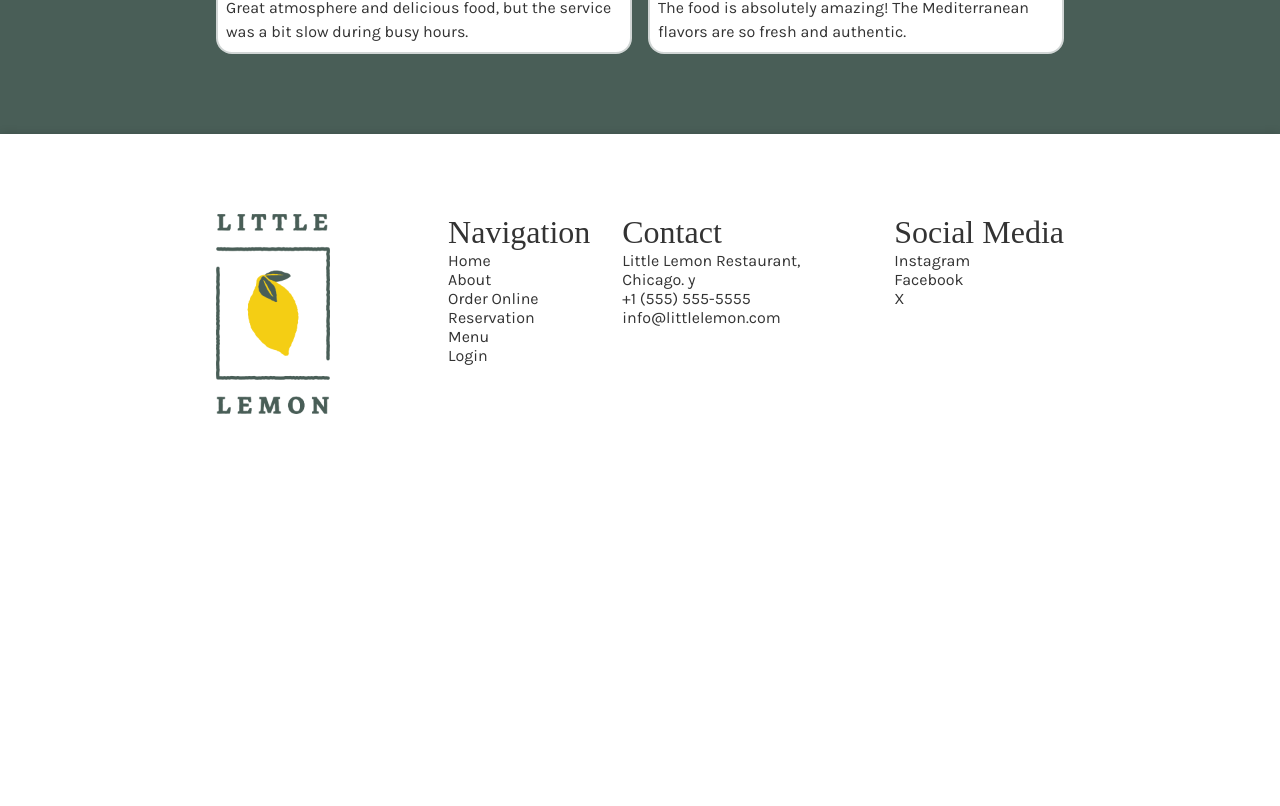
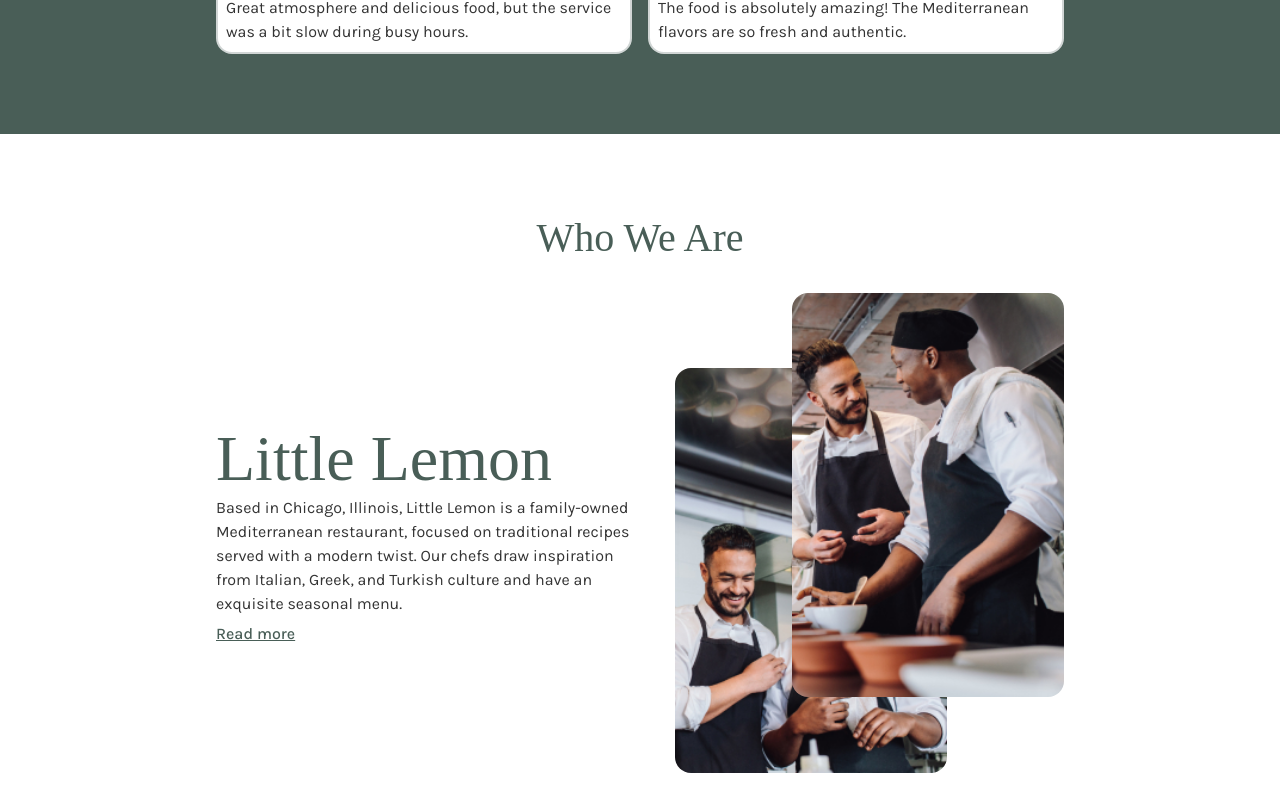
Before and after one commit to thedanieldiya/littlelemon, a React (Create React App) app: page / in a window 1280 px wide. Shown: the part 1494-2300 px from the top of the page. Before the commit the page ends 1988 px from the top, so only its background shows below. Built offline with nearby package versions, Linux system fonts and the light colour scheme; a web font is replaced by a local one.

Commit message:
who we are

```diff
--- a/src/assets/index.js
+++ b/src/assets/index.js
@@ -7,3 +7,5 @@ export { default as Bruschetta } from "./bruschetta.jpg";
 export { default as Nachos } from "./nachos.jpg";
 export { default as Alice } from "./alice.jpg";
 export { default as James } from "./james.jpg";
+export { default as Mario } from "./marioAdrianA.jpg";
+export { default as Adrian } from "./marioAdrianB.jpg";
--- a/src/pages/home/Home.jsx
+++ b/src/pages/home/Home.jsx
@@ -3,6 +3,7 @@ import "./home.css";
 import Hero from "./hero/Hero";
 import Specials from "./specials/Specials";
 import Testimonials from "./testimonials/Testimonials";
+import WhoWeAre from "./whoweare/WhoWeAre";
 
 const Home = () => {
 	return (
@@ -10,6 +11,7 @@ const Home = () => {
 			<Hero />
 			<Specials />
 			<Testimonials />
+			<WhoWeAre />
 		</>
 	);
 };
--- /dev/null
+++ b/src/pages/home/whoweare/WhoWeAre.jsx
@@ -0,0 +1,34 @@
+import React from "react";
+import "./whoweare.css";
+import { Link } from "react-router-dom";
+import { Adrian, Mario } from "../../../assets";
+
+const WhoWeAre = () => {
+	return (
+		<div className="whoweare">
+			<section className="section">
+				<h2 className="sub__title">Who We Are</h2>
+				<div className="whoweare__body">
+					<div className="whoweare__text">
+						<h2 className="display">Little Lemon</h2>
+						<p className="paragraph__text">
+							Based in Chicago, Illinois, Little Lemon is a family-owned
+							Mediterranean restaurant, focused on traditional recipes served
+							with a modern twist. Our chefs draw inspiration from Italian,
+							Greek, and Turkish culture and have an exquisite seasonal menu.
+						</p>
+						<Link to="/about" className="highlight__text">
+							Read more
+						</Link>
+					</div>
+					<div className="whoweare__image">
+						<img src={Mario} alt={Mario} className="mario" />
+						<img src={Adrian} alt={Adrian} className="adrian" />
+					</div>
+				</div>
+			</section>
+		</div>
+	);
+};
+
+export default WhoWeAre;
--- /dev/null
+++ b/src/pages/home/whoweare/whoweare.css
@@ -0,0 +1,86 @@
+.whoweare__body {
+	display: flex;
+	justify-content: space-between;
+	gap: 32px;
+	align-items: center;
+	color: var(--s-black);
+}
+
+.whoweare__text {
+	flex: 1.1;
+}
+
+.whoweare h2 {
+	color: var(--green);
+	margin: 0;
+}
+
+.whoweare section > h2 {
+	color: var(--green);
+	width: fit-content;
+	margin: 0 auto;
+	margin-bottom: 32px;
+}
+
+.whoweare p {
+	margin-bottom: 8px;
+}
+
+.whoweare a {
+	color: var(--green);
+	text-decoration: underline;
+	transition: color 0.2s ease-in-out;
+}
+
+.whoweare a:hover {
+	color: var(--s-orange);
+	text-decoration: underline;
+}
+
+.whoweare__image {
+	flex: 1;
+	position: relative;
+	height: 480px;
+}
+
+.whoweare__image img {
+	position: absolute;
+	border-radius: 16px;
+	width: 70%;
+	height: auto;
+	transition: all 0.2s ease-in-out;
+	object-fit: contain;
+}
+
+.whoweare__image img:hover {
+	box-shadow: 0px 2px 10px rgba(0, 0, 0, 0.25);
+}
+
+.mario {
+	top: 0;
+	right: 0;
+	z-index: 2;
+}
+
+.adrian {
+	bottom: 0;
+	left: 0;
+	z-index: 1;
+	transition: all 0.2s ease-in-out;
+}
+
+.adrian:hover {
+	z-index: 3;
+}
+
+@media screen and (max-width: 768px) {
+	.whoweare__image {
+		height: 320px;
+	}
+}
+
+@media screen and (max-width: 540px) {
+	.whoweare__image {
+		display: none;
+	}
+}
--- a/src/sections/footer/Footer.jsx
+++ b/src/sections/footer/Footer.jsx
@@ -38,7 +38,7 @@ const Footer = () => {
 						<ul>
 							<li>
 								<a href="http://maps.google.com">
-									Little Lemon Restaurant, Chicago. y
+									Little Lemon Restaurant, Chicago, Illinois.
 								</a>
 							</li>
 							<li>
--- a/src/sections/header/header.css
+++ b/src/sections/header/header.css
@@ -45,7 +45,7 @@ header ul li a:hover {
 	width: 100vw;
 	height: 100vh;
 	background-color: rgba(0, 0, 0, 0.5);
-	z-index: 1;
+	z-index: 10;
 	overflow: clip;
 }
 
@@ -56,7 +56,7 @@ header ul li a:hover {
 	padding: 24px;
 	background-color: var(--s-grey);
 	border-radius: 8px;
-	z-index: 10;
+	z-index: 20;
 }
 
 .menu > ul {
```
Also changed, not shown: src/assets/marioAdrianA.jpg, src/assets/marioAdrianB.jpg.
